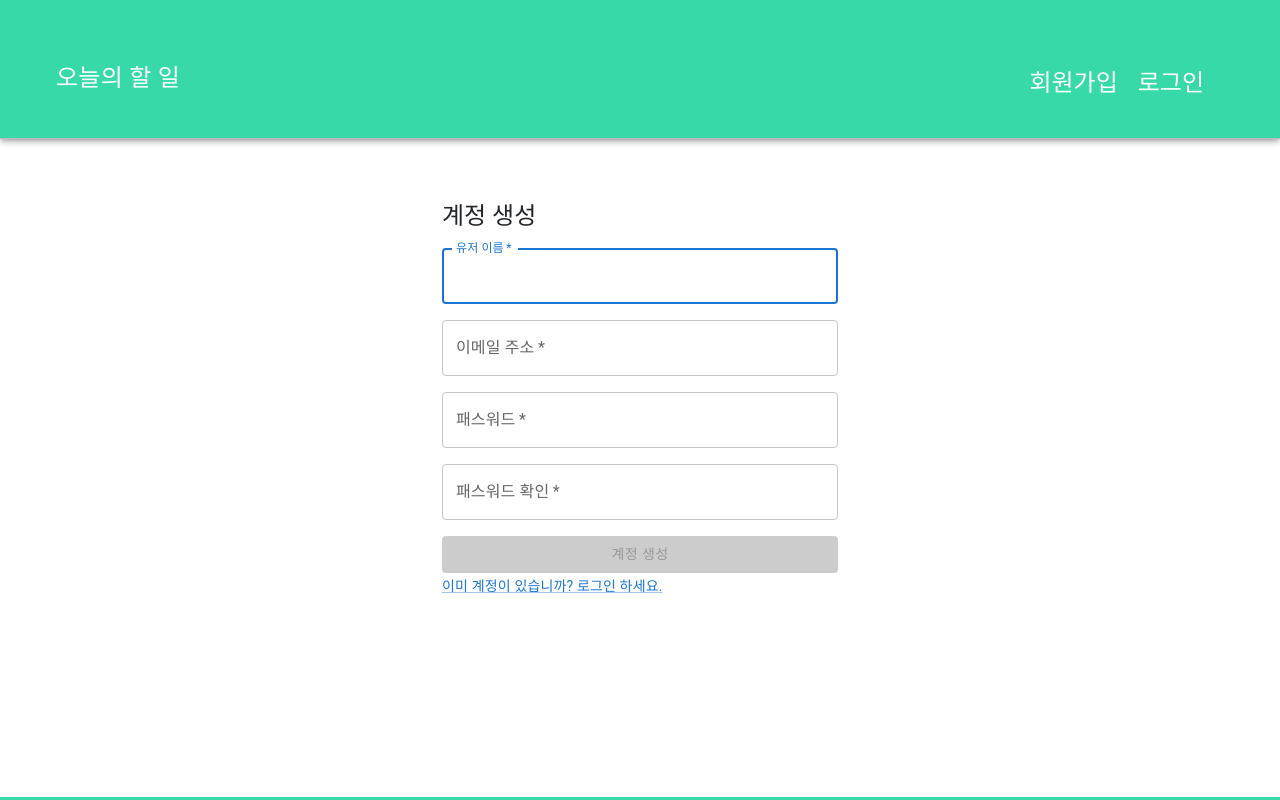
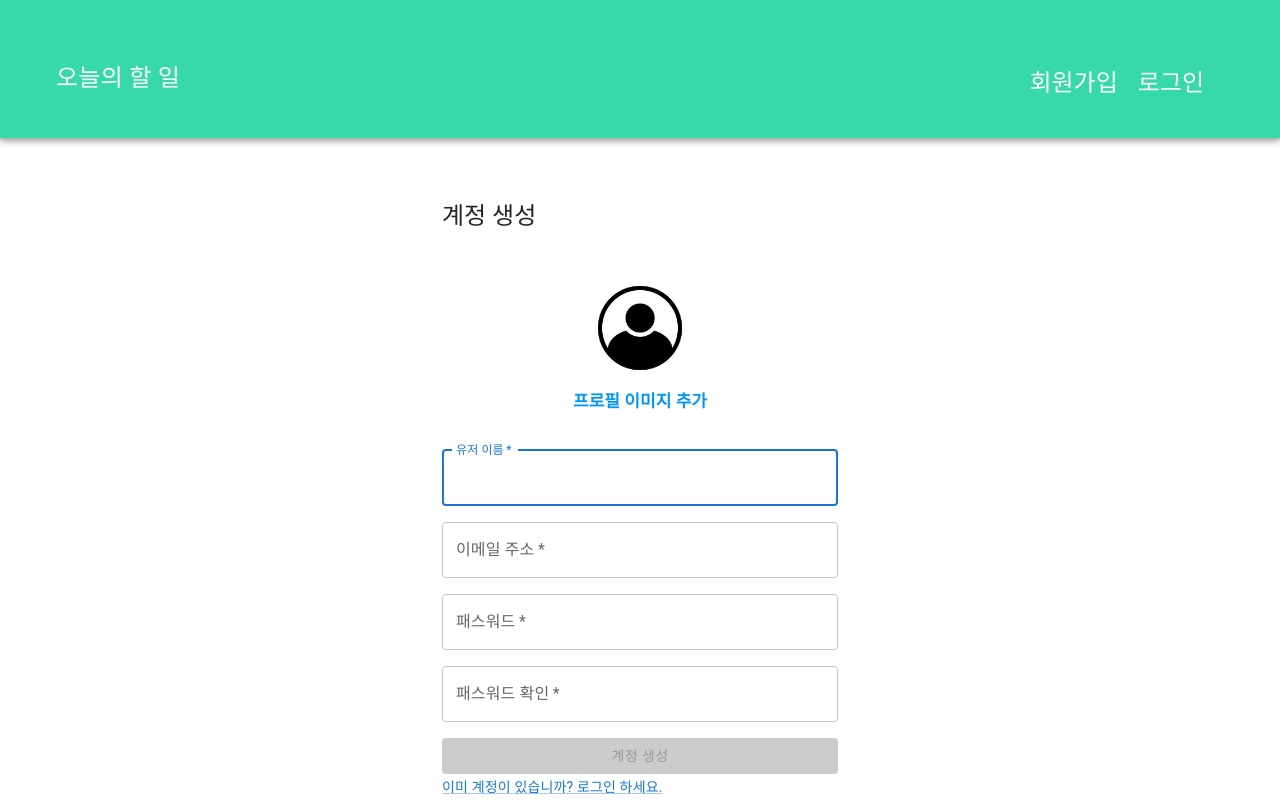
Before and after one commit to YoungHeeSo/todo-react-app202401, a React (Create React App) app: page /join in a window 1280 px wide. Shown: the top 800 px of the page. Built offline with nearby package versions, Linux system fonts and the light colour scheme.

Commit message:
회원 프로필 사진 업로드 처리

```diff
--- a/src/component/todo/TodoHeader.js
+++ b/src/component/todo/TodoHeader.js
@@ -15,7 +15,9 @@ const TodoHeader = ({count, onPromote}) => {
     const dayName = today.toLocaleDateString('ko-KR', { weekday: 'long' });
 
     const upgradeHandler = e => {
-        if(window.confirm('프리미엄 회원으로 업그레이드 하시겠어요?')) onPromote();
+        if(window.confirm('프리미엄 회원으로 업그레이드 하시겠어요?')) {
+            onPromote();
+        }
     }
 
     // 등급 뱃지를 조건부 렌더리하는 함수
@@ -27,7 +29,7 @@ const TodoHeader = ({count, onPromote}) => {
                 return (<span className={'promote badge bg-warning'} onClick={upgradeHandler}>일반회원</span>);
                 break;
             case 'PREMIUM':
-                return (<span className={'promote badge bg-warning'} onClick={upgradeHandler}>프리미엄회원</span>);
+                return (<span className={'promote badge bg-warning'}>프리미엄회원</span>);
                 break;
             case 'ADMIN':
                 return (<span className={'promote badge bg-warning'}>관리자</span>);
--- a/src/component/todo/TodoTemplate.js
+++ b/src/component/todo/TodoTemplate.js
@@ -16,7 +16,7 @@ const TodoTemplate = () => {
     // 로딩 완료 상태값 관리
     const [loading, setLoading] = useState(true);
 
-    const rediection = useNavigate();
+    const redirection = useNavigate();
 
     // 토큰 가져오기
     const [token, setToken] = useState(getCurrentLoginUser().token);
@@ -127,7 +127,9 @@ const TodoTemplate = () => {
     // 체크가 안된 할일 개수 카운트하기
     const countRestTodo = todoList.filter(todo => !todo.done).length;
 
+    // 등급을 올리는 서버 비동기 통신 함수
     const fetchPromote = async () => {
+
         const res = await fetch(AUTH_URL + '/promote', {
             method: 'PUT',
             headers: requestHeader
@@ -147,7 +149,6 @@ const TodoTemplate = () => {
     // 등급을 상승시키는 함수
     const promote = () => {
         // console.log('등급 올려줘?');
-
         fetchPromote();
     }
 
@@ -163,7 +164,7 @@ const TodoTemplate = () => {
                 if(res.status === 200) return res.json();
                 else if(res.status === 403) {
                     alert('로그인이 필요한 서비스 입니다!');
-                    rediection('/login');
+                    redirection('/login');
                     return;
                 } else {
                     alert('서버가 불안정 합니다');
--- /dev/null
+++ b/src/component/todo/scss/Join.scss
@@ -0,0 +1,27 @@
+
+
+$img-w: 100px;
+$img-h: 100px;
+
+.thumbnail-box {
+  width: $img-w;
+  height: $img-h;
+  border-radius: 50%;
+  overflow: hidden;
+  margin: 30px auto 10px;
+  cursor: pointer;
+
+  img {
+    width: 100%;
+    height: 100%;
+  }
+}
+.signup-img-label {
+  font-weight: 700;
+  font-size: 17px;
+  color: #0095f6;
+  cursor: pointer;
+  display: block;
+  text-align: center;
+  margin-bottom: 20px;
+}
--- a/src/component/user/Join.js
+++ b/src/component/user/Join.js
@@ -5,12 +5,19 @@ import {Button, Container, Grid,
 import {AUTH_URL} from "../../config/host-config";
 import {json, useNavigate} from "react-router-dom";
 
+import anonymous from "../../assets/img/anonymous.jpg";
+
+import "../todo/scss/Join.scss";
+
 const Join = () => {
 
     const redirection = useNavigate(); // 리다이렉트 함수를 리턴
 
     // 서버에서 할 일 목록 (JSON)을 요청해서 받아와야 함
     const API_BASE_URL = AUTH_URL;
+
+    // 프로필 이미지 파일을 상태변수로 관리
+    const [imgFile, setImgFile] = useState(null);
 
     // 상태변수로 회원가입 입력값 관리
     const [userValue, setUserValue] = useState({
@@ -238,13 +245,24 @@ const Join = () => {
         return true;
     }
 
+
     // 회원가입 비동기요청을 서버로 보내는 함수
     const fetchSignUpPost = async () => {
 
+        // json 데이터를 formData에 넣기 위한 작업
+        const jsonBlob = new Blob(
+            [ JSON.stringify(userValue) ],
+            { type : 'application/json' }
+        );
+
+        // 회원정보 json과 프로필 이미지 사진을 하나의 multipart/form-data로 묶어줘여 함
+        const formData = new FormData()
+        formData.append('user', jsonBlob);
+        formData.append('profileImage', document.getElementById('profile-img').files[0])
+
         const res = await fetch(API_BASE_URL,{
-            method: 'POST',
-            headers: {'content-type':'application/json'},
-            body: JSON.stringify(userValue)
+            method: 'POST'
+            , body: formData
         });
 
         if(res.status === 200){
@@ -264,6 +282,7 @@ const Join = () => {
     // 계정 생성 버튼을 누르면 동작할 내용
     const JoinClickHandler = e => {
         e.preventDefault();
+
         // console.log("click! joinHandler");
         // console.log(userValue);
 
@@ -285,6 +304,26 @@ const Join = () => {
         }
     }, [un, pw, pwc, em]);
 
+    // 썸네일 영역 클릭 이벤트
+    const thumbnailClickHandler = e => {
+        document.getElementById('profile-img').click();
+    }
+
+    // 파일 선택시 썸네일 화면에 렌더링
+    const showThumbnailHandler = e => {
+        // 첨부된 파일의 데이터 가져오기
+        const file = document.getElementById('profile-img').files[0];
+        console.log(file);
+
+        const reader = new FileReader();
+        reader.readAsDataURL(file);
+
+        reader.onload = () => {
+            setImgFile(reader.result);
+        };
+
+    }
+
     return (
         <Container component="main" maxWidth="xs" style={{ margin: "200px auto" }}>
             <form noValidate>
@@ -293,6 +332,23 @@ const Join = () => {
                         <Typography component="h1" variant="h5">
                             계정 생성
                         </Typography>
+                    </Grid>
+                    <Grid item xs={12}>
+                        <div className="thumbnail-box" onClick={thumbnailClickHandler}>
+                            <img
+                                // src={require('../../assets/img/anonymous.jpg')}
+                                src={imgFile || anonymous}
+                                alt="profile"
+                            />
+                        </div>
+                        <label className='signup-img-label' htmlFor='profile-img'>프로필 이미지 추가</label>
+                        <input
+                            id='profile-img'
+                            type='file'
+                            style={{display: 'none'}}
+                            accept='image/*'
+                            onChange={showThumbnailHandler}
+                        />
                     </Grid>
                     <Grid item xs={12}>
                         <TextField
```
Also changed, not shown: src/assets/img/anonymous.jpg (added), src/assets/img/image-add.png (added).
